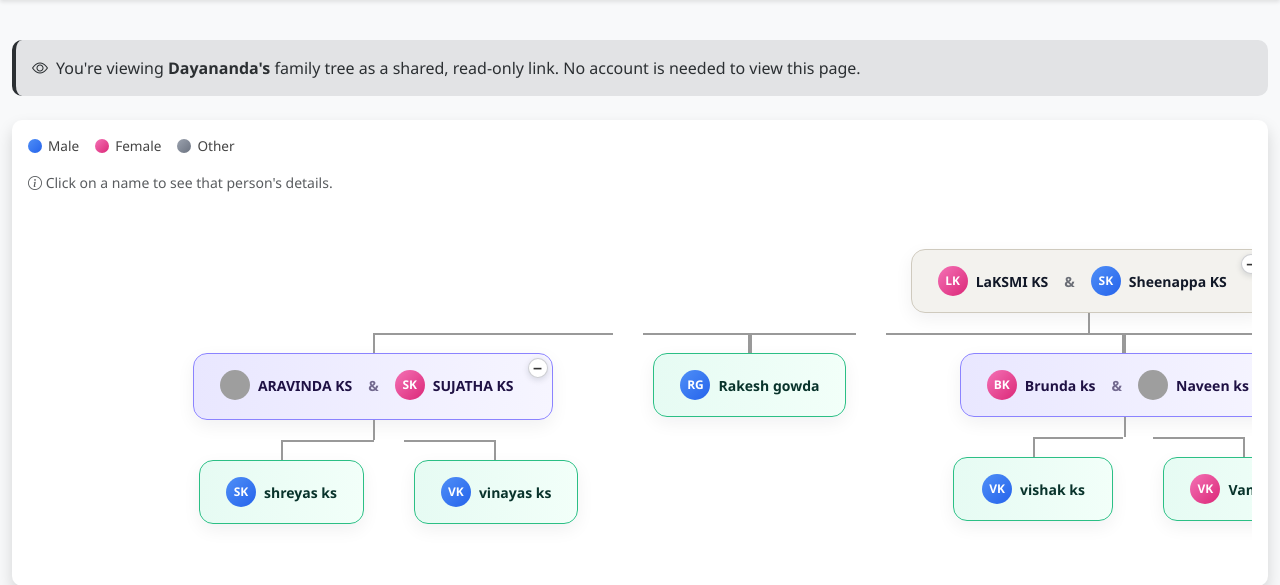
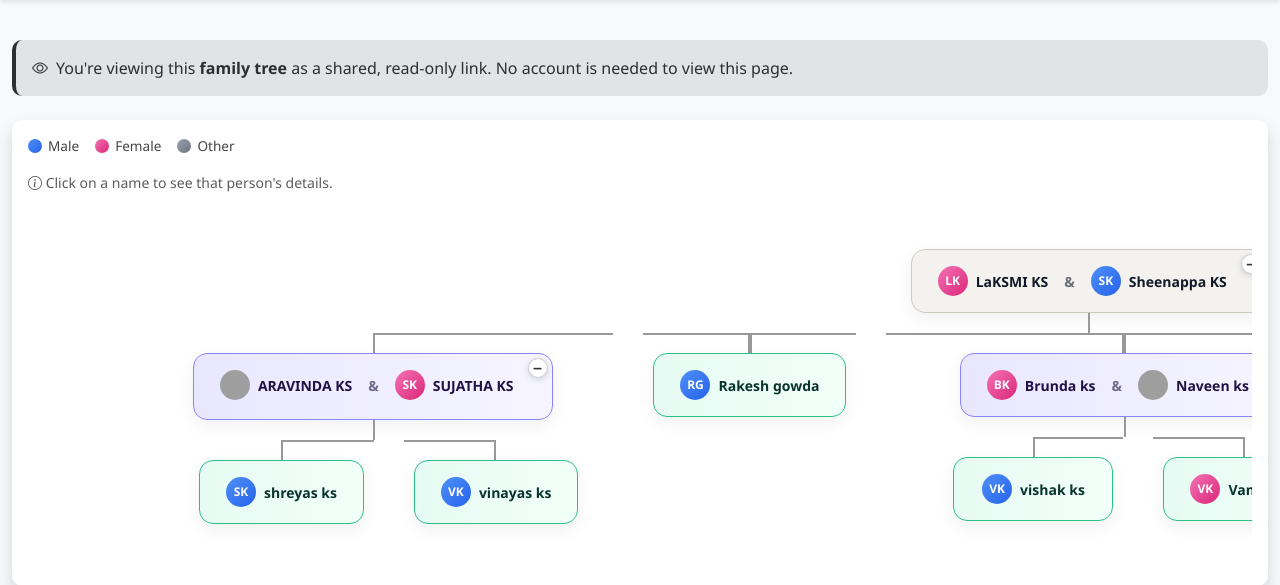
Before and after one commit to Dayagowda17/Family_Tree, a Flask app: a page that uses templates/public_tree.html in a window 1280 px wide. Shown: the part 62-647 px from the top of the page. Run offline with Flask 3, Linux system fonts and the light colour scheme; some libraries are stand-ins or nearby versions; grey boxes are pictures that could not be loaded.

```diff
--- a/templates/public_tree.html
+++ b/templates/public_tree.html
@@ -1,12 +1,12 @@
 {% extends "base.html" %}
 
-{% block title %}{{ owner.first_name or owner.username }}'s Family Tree{% endblock %}
+{% block title %}Family Tree - Shared View{% endblock %}
 
 {% block content %}
 <div class="alert alert-secondary d-flex align-items-center gap-2 mb-4" role="alert">
     <i class="bi bi-eye"></i>
     <div>
-        You're viewing <strong>{{ owner.first_name or owner.username }}'s</strong> family tree as a shared, read-only link.
+        You're viewing this <strong>family tree</strong> as a shared, read-only link.
         No account is needed to view this page.
     </div>
 </div>
```
